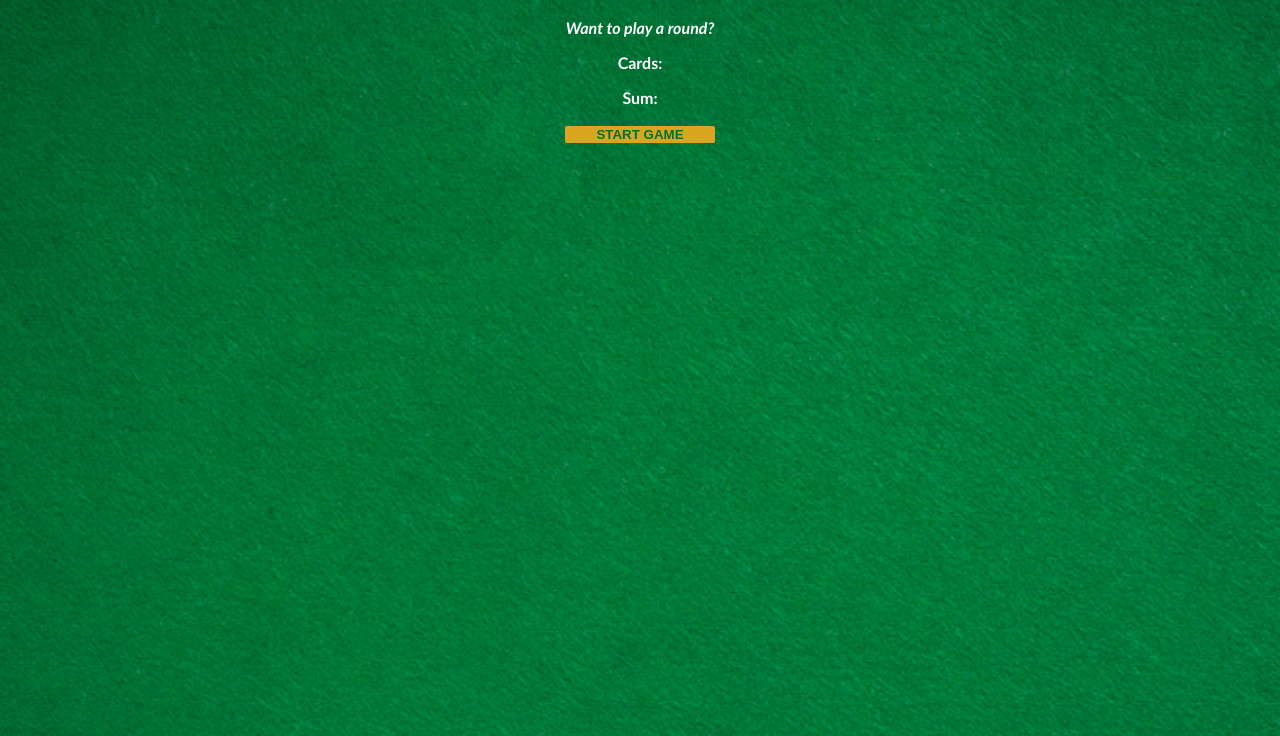
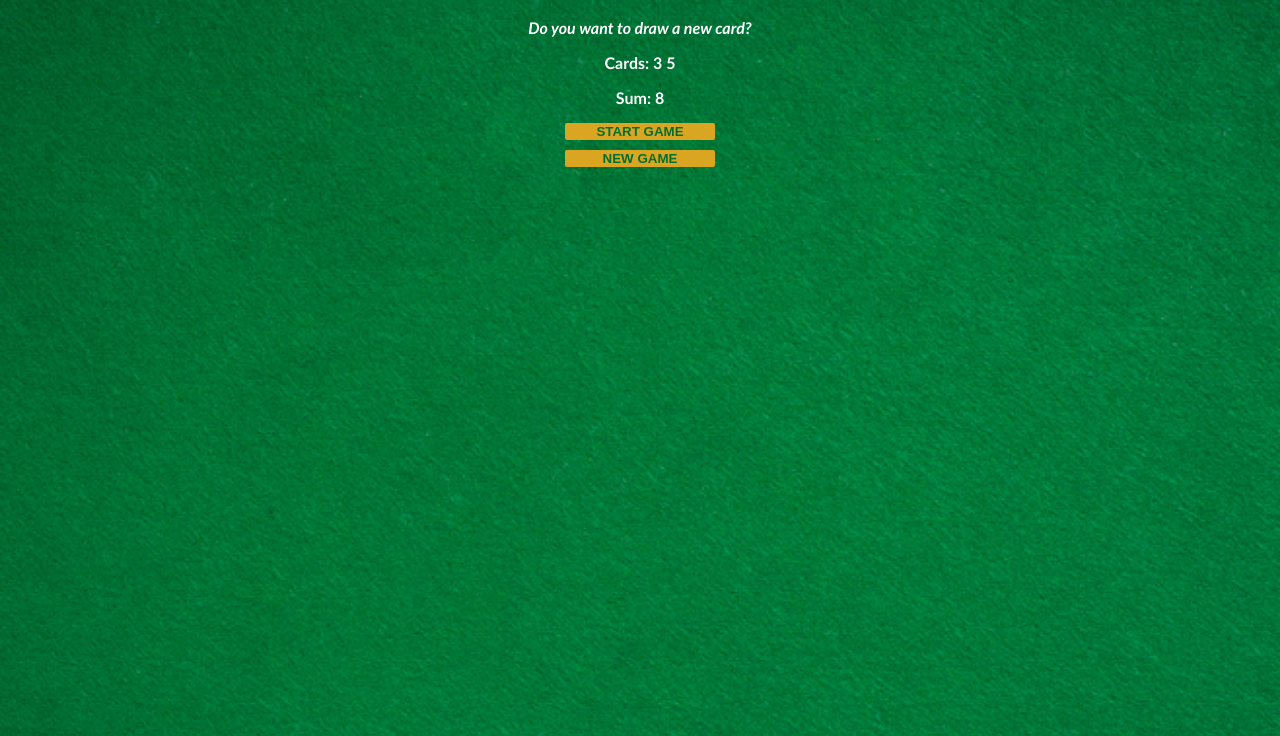
Before and after one commit to Ibrahimcode18/Fullstackdev, a plain HTML site: page JAVASCRIPT/BlackJackGame/index.html in a window 1280 px wide. Both pictures are taken after a click on the button "START GAME". Shown: the part 64-800 px from the top of the page. Drawn offline with Linux system fonts and the light colour scheme.

Commit message:
addition of New Game button

```diff
--- a/JAVASCRIPT/BlackJackGame/index.css
+++ b/JAVASCRIPT/BlackJackGame/index.css
@@ -22,4 +22,7 @@ h1{
     font-weight: bold;
     width: 150px;
     border-radius: 2px;
+    display: block;
+    justify-self: center;
+    margin : 10px
 }
--- a/JAVASCRIPT/BlackJackGame/index.html
+++ b/JAVASCRIPT/BlackJackGame/index.html
@@ -9,9 +9,10 @@
 <body>
     <h1>BlackJack</h1>
     <p id="message-el">Want to play a round?</p>
-    <p>Cards:</p>
-    <p>Sum:</p>
+    <p id="cards-el">Cards:</p>
+    <p id="sum-el">Sum:</p>
     <button class="btn" onclick="startGame()">START GAME</button>
+    <button class="btn" onclick="newCard()">NEW GAME</button>
     <script src="index.js"></script>
 </body>
 </html>
--- a/JAVASCRIPT/BlackJackGame/index.js
+++ b/JAVASCRIPT/BlackJackGame/index.js
@@ -1,15 +1,25 @@
 let firstCard = 3;
 let secondCard = 5;
+let cards = [firstCard,secondCard]
 
 let sum = firstCard + secondCard;
 
 let hasBlackJack = false
 let isAlive = true
 let message = ""
+let messageEl = document.getElementById("message-el")
+let sumEl = document.getElementById("sum-el")
+let cardsEl = document.getElementById("cards-el")
 
 function startGame(){
+    renderGame()
+}
+
+function renderGame(){
+    cardsEl.textContent = "Cards: " + cards[0] + " " +cards[1]
+    sumEl.textContent = "Sum: " + sum
     if (sum <= 20){
-    message = "Dou you want to draw a new card?"
+        message = "Do you want to draw a new card?"
     }else if (sum === 21){
         message = "Wohoo! You've got BlackJack"
         hasBlackJack = true
@@ -17,4 +27,12 @@ function startGame(){
         message = "You're out of the game!"
         isAlive = false
     }
+    messageEl.textContent = message
 }
+
+function newCard(){
+    let number3 = 7
+    sum += number3
+    cards.push(number3)
+    renderGame()
+}
```
